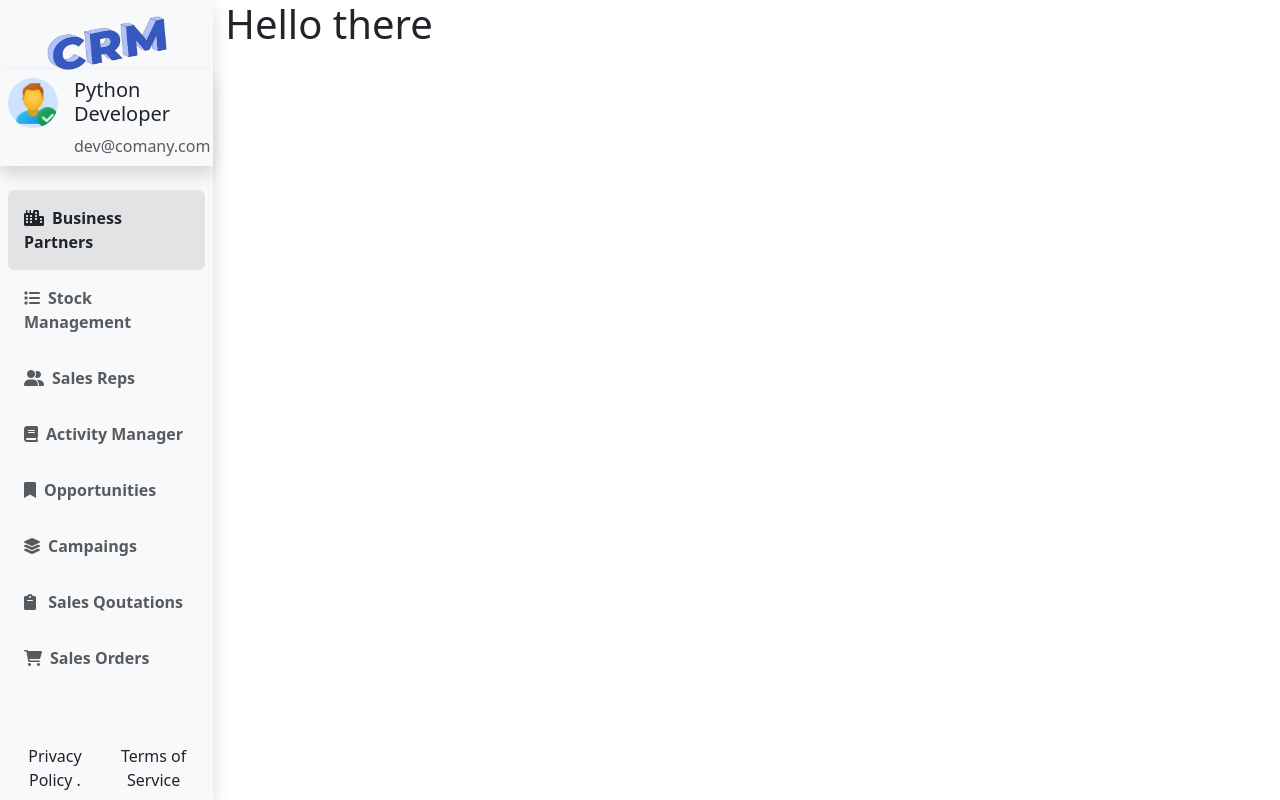
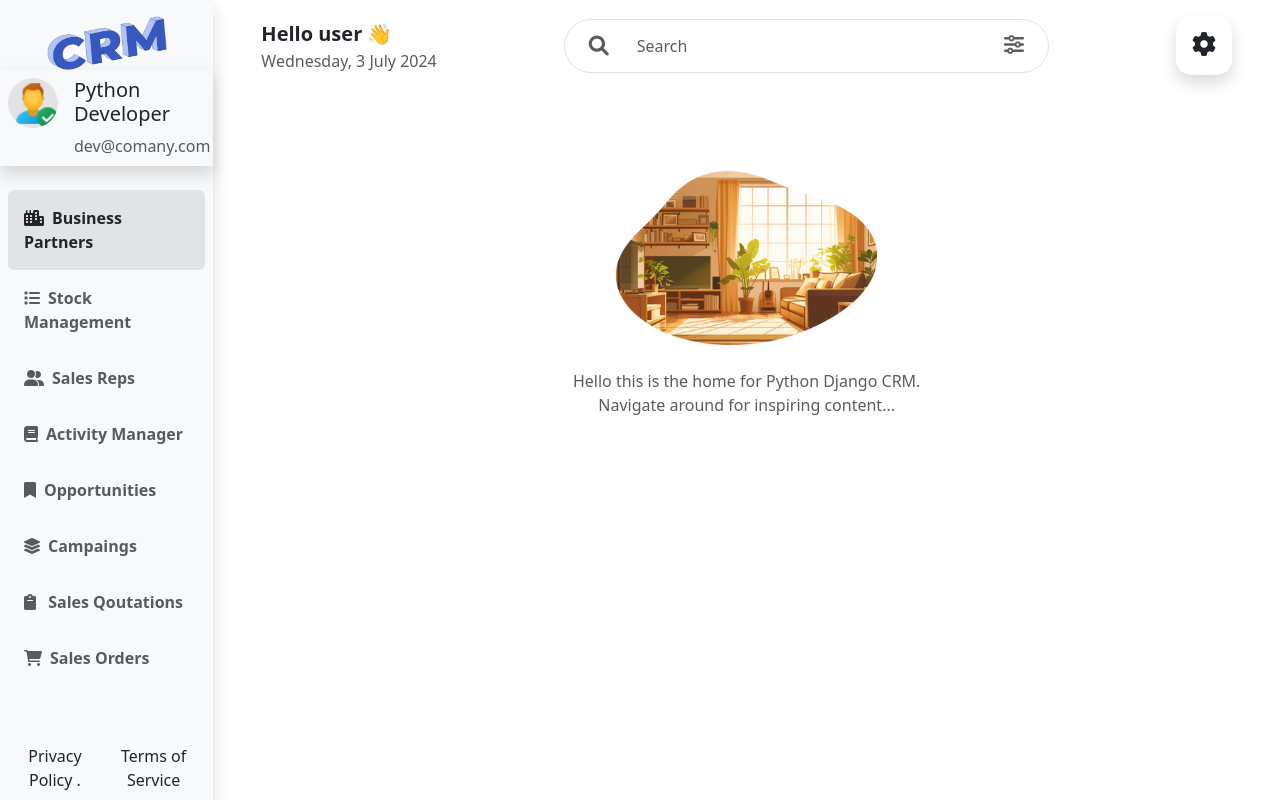
Before and after one commit to muchirajunior/crm, a Django app: page / in a window 1280 px wide. Run offline with Django 5.2, Linux system fonts and the light colour scheme.

Commit message:
update home views

```diff
--- a/home/templates/base.html
+++ b/home/templates/base.html
@@ -14,7 +14,7 @@
     <div class="col-2 bg-light d-flex flex-column flex-nowrap shadow" >
       <img src="{% static 'images/crm.png' %}" alt="Logo" width="120" height="70" class="mx-auto pt-3">
       <div class="d-flex shadow ">
-        <img src="{% static 'images/user.png' %}" alt="Logo" width="50" height="50" class="m-2 rounded-circle bg-primary-subtle">
+        <img src="{% static 'images/user.png' %}" alt="Logo" width="50" height="50" class="m-2 rounded-circle bg-secondary-subtle">
         <span class="m-2">
           <h5>Python Developer</h5>
           <div class="text-muted">dev@comany.com</div>
@@ -36,11 +36,34 @@
         <a href="#" class="nav-link mx-2"> Terms of Service</a>
       </div>
     </div>
-    <div class="col flex-fill overflow-y-scroll overflow-x-hidden">
+    <div class="col flex-fill">
+      <div class="d-flex flex-row justify-content-between align-items-center my-3 mx-5">
+        <span class="d-flex flex-column">
+          <div class="fw-bold fs-5">{%block page_name%}  {% endblock %}</div>
+          <div class="text-muted" id="current_date"></div>
+        </span>
+
+        <span class="border w-50 p-2 d-flex flex-row rounded-pill align-items-center">
+          <i class="fa-solid fa-magnifying-glass fw-bold mx-3 fs-5 text-muted"></i>
+          <input type="search" class="border-0 form-control shadow-none " placeholder="Search">
+          <button class="nav-link"> <i class="fa-solid fa-sliders fw-bold me-3 fs-5 text-muted"></i></button>
+
+        </span>
+
+        <span class="shadow rounded-4 p-3 ">
+          <button class="nav-link"  data-bs-toggle="dropdown" aria-expanded="false" > <i class="fa-solid fa-gear fs-4 fw-bold"></i> </button>
+          <ul class="dropdown-menu">
+            <li><a class="dropdown-item" href="#">Settings</a></li>
+            <li><a class="dropdown-item" href="#">Register</a></li>
+            <li><a class="dropdown-item" href="#">Login</a></li>
+          </ul>
+        </span>
+      </div>
       {% block content %}
       {% endblock %}
     </div>
    </div>
+   <script src="{% static 'js/index.js' %}"></script>
     <script src="https://cdn.jsdelivr.net/npm/bootstrap@5.3.3/dist/js/bootstrap.bundle.min.js" integrity="sha384-YvpcrYf0tY3lHB60NNkmXc5s9fDVZLESaAA55NDzOxhy9GkcIdslK1eN7N6jIeHz" crossorigin="anonymous"></script>
   </body>
 </html>
--- a/home/templates/index.html
+++ b/home/templates/index.html
@@ -1,11 +1,15 @@
 {% extends 'base.html' %}
-
+{% load static %}
 {% block title %}
 CRM - Python Django
 {% endblock %}
+{%block page_name%} Hello user 👋   {% endblock %}
+{% block content %}
+<div class="container d-flex flex-column justify-content-center align-items-center pt-5 mt-5">
 
-{% block content %}
-<div class="container">
-    <h1>Hello there</h1>
+    <img src="{% static 'images/living-room.png' %}" alt="" class="mx-auto w-25">
+    <p class="text-center text-muted mt-4"> Hello this is the home for Python Django CRM. <br> Navigate around for inspiring content... </p>
+
+
 </div>
 {% endblock %}
--- a/static/js/index.js
+++ b/static/js/index.js
@@ -1 +1,30 @@
 console.log('Django CRM')
+function getCurrentDate() {
+    // Array of month names
+    const monthNames = [
+        "January", "February", "March", "April", "May", "June",
+        "July", "August", "September", "October", "November", "December"
+    ];
+
+    // Array of day names
+    const dayNames = [
+        "Sunday", "Monday", "Tuesday", "Wednesday", "Thursday", "Friday", "Saturday"
+    ];
+
+    // Get the current date
+    const date = new Date();
+
+    // Get the day name, date, month name, and year
+    const dayName = dayNames[date.getDay()];
+    const dayOfMonth = date.getDate();
+    const monthName = monthNames[date.getMonth()];
+    const year = date.getFullYear();
+
+    // Format the date string
+    return `${dayName}, ${dayOfMonth} ${monthName} ${year}`;
+}
+
+// Display the current date in an element with the ID 'current-date'
+document.addEventListener('DOMContentLoaded', (event) => {
+    document.getElementById('current_date').textContent = getCurrentDate();
+});
```
Also changed, not shown: static/images/living-room.png (added).
